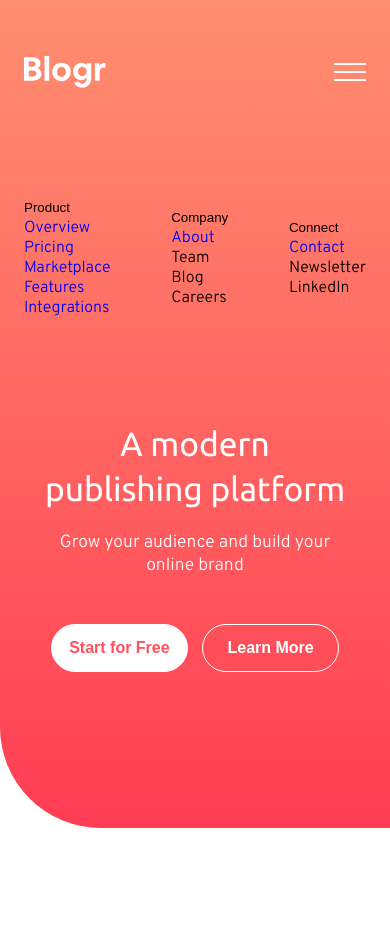
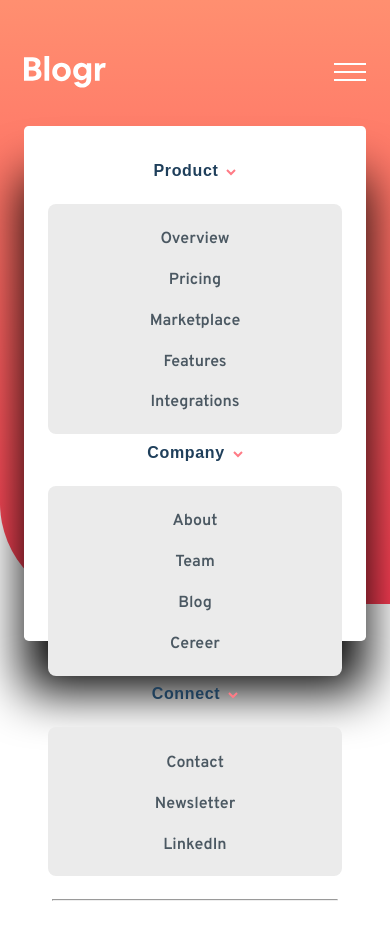
Before and after one commit to MojtabaMosavi/blogr-landing-page, a React (Create React App) app: page / in a window 390 px wide. Shown: the top 940 px of the page. Before the commit the page ends 844 px from the top, so only its background shows below. Built offline with nearby package versions, Linux system fonts and the light colour scheme.

Commit message:
compeleted only the nav styles for mobile view

```diff
--- a/src/components/Header/Header.jsx
+++ b/src/components/Header/Header.jsx
@@ -10,7 +10,9 @@ import Hero from "./Hero";
 const Header = () => {
     const [toggle,setToggle] = useState(false)
     return (
+
         <header className="header container">
+            <div className="header__content-wrapper">
                 <div className="header__nav-wrapper">
                 <Logo />
                 <HamburgerNav
@@ -19,6 +21,8 @@ const Header = () => {
                 </div>
                 < Nav/>
                 <Hero/>
+            </div>
+
         </header>
     );
 }
--- a/src/components/Header/Hero.jsx
+++ b/src/components/Header/Hero.jsx
@@ -5,8 +5,8 @@ const Hero = () => {
         <section className="header__hero">
             <h1 className="header__heading">  A modern publishing platform</h1>
             <p className="header__text">  Grow your audience and build your online brand</p>
-            <div className="header__btn-wrapper">
-                <button className="header__btn btn btn--white">  Start for Free</button>
+            <div className="header__cta-wrapper">
+                <button className="header__btn btn btn--white-bg">  Start for Free</button>
                 <button className="header__btn btn">  Learn More</button>
             </div>
         </section>
--- a/src/components/Header/Nav.jsx
+++ b/src/components/Header/Nav.jsx
@@ -4,50 +4,20 @@ import SubNav from "./SubNav";
 const Nav = (props) => {
     return (
         <nav className="header__nav" aria-label="navigation">
-            <div className="header__nav-content">
-                <ul className="header__nav-wrapper">
-                        <SubNav
-                        title={"Product"}
-                        items={["Overview","Pricing","Marketplace","Features","Integrations"]}/>
+            <ul className="header__links-wrapper">
+                    <SubNav title={"Product"}
+                            items={["Overview","Pricing","Marketplace","Features","Integrations"]}/>
+                    <SubNav title={"Company"}
+                            items={["About","Team","Blog","Cereer"]}/>
 
+                    <SubNav title={"Connect"}
+                            items={["Contact","Newsletter","LinkedIn"]}/>
 
-
-                        <li className="header__dropdown">
-                            <button
-                            className="header__dropdown-title"
-                            type="button"
-                            aria-expanded="true"
-                            aria-controls="subnav2">
-                            Company
-                            </button>
-
-                            <ul className="header__dropdown-menu" id="subnav2">
-                                    <li><a href="#" className="header__link">About</a></li>
-                                    <li><a href="#" className="header__link"></a>Team</li>
-                                    <li><a href="#" className="header__link"></a>Blog</li>
-                                    <li><a href="#" className="header__link"></a>Careers</li>
-                                </ul>
-                        </li>
-
-
-                        <li className="header__dropdown">
-                            <button
-                            className="header__drowpdown-title"
-                            type="button"
-                            aria-controls="subnav3"
-                            aria-expanded="true">
-                            Connect
-                            </button>
-
-                            <ul className="header__dropfdown-menu" id="subnav3">
-                                <li><a href="#" className="header__link">Contact</a></li>
-                                <li><a href="#" className="header__link"></a>Newsletter</li>
-                                <li><a href="#" className="header__link"></a>LinkedIn</li>
-                            </ul>
-
-                            </li>
-
-                    </ul>
+            </ul>
+            <hr className="header__divider divider" />
+            <div className="header__btn-wrapper">
+                <a href="/" className="header__btn btn">Login</a>
+                <a href="/" className="header__btn btn">  Sign Up</a>
             </div>
         </nav>
     );
--- a/src/components/Header/SubNav.jsx
+++ b/src/components/Header/SubNav.jsx
@@ -12,9 +12,9 @@ const SubNav = (props) => {
                 </button>
 
                 <ul className="header__dropdown-menu" id="subnav1">
-                    <li> {props.items.map(
-                        item => <li><a href="#" className="header__link" key={item}>{item}</a></li>)}
-                    </li>
+                    {props.items.map(
+                        item => <li><a href="/" className="header__dropdown-link" key={item}>{item}</a></li>)}
+
                 </ul>
             </li>
     );
--- a/src/css/main.css
+++ b/src/css/main.css
@@ -86,6 +86,7 @@ h4,
 h5,
 h6 {
   font-family: "Ubuntu", sans-serif;
+  color: #1f3f5b;
 }
 
 /* || btn */
@@ -103,20 +104,34 @@ h6 {
   align-items: center;
   justify-content: center;
   flex-direction: row;
-  /* hover state for modified button*/
+  /*|| hover state for modified button*/
+  /*|| btn with gradient background */
+  /*|| btn black text*/
 }
 .btn:hover {
   background-color: white;
   color: #ff525d;
 }
-.btn--white {
+.btn--white-bg {
   background-color: white;
   color: #ff525d;
 }
-.btn--white:hover {
+.btn--white-bg:hover {
   color: white;
   background-color: #ff7a85;
   border: none;
+}
+.btn--gradient-bg {
+  font-size: 1rem;
+  background: linear-gradient(to right, #ff8f70, #ff3d54);
+}
+.btn--gradient-bg:hover {
+  color: white;
+  background: #ff7a85;
+  border: none;
+}
+.btn--black-text {
+  color: #1f3f5b;
 }
 
 /*|| Hamburger menu*/
@@ -148,11 +163,23 @@ h6 {
   transform: rotate(-45deg) translate(3px, -2px);
 }
 
+/* divider*/
+.divider {
+  height: 1px;
+}
+
 /* || Header */
 .header {
   background: linear-gradient(to bottom, #ff8f70, #ff3d54);
   padding-top: 3.5rem;
   border-bottom-left-radius: 6.3rem;
+  /*dropdown styles */
+  /*|| divider*/
+  /*|| btn-wrapper*/
+  /*|| hero styles */
+}
+.header__content-wrapper {
+  position: relative;
 }
 .header__logo > img {
   max-width: 81%;
@@ -163,6 +190,76 @@ h6 {
   justify-content: space-between;
   flex-direction: row;
   margin-bottom: 6.5rem;
+}
+.header__nav {
+  display: flex;
+  align-items: center;
+  justify-content: flex-start;
+  flex-direction: column;
+  text-align: center;
+  position: absolute;
+  width: 100%;
+  top: 4.4rem;
+  height: 94%;
+  border-radius: 0.3rem;
+  background-color: white;
+  padding: 2.2rem 1.5rem;
+  box-shadow: 0px 50px 50px black;
+}
+.header__links-wrapper {
+  margin-bottom: 1.4rem;
+  width: 100%;
+  display: flex;
+  align-items: center;
+  justify-content: center;
+  flex-direction: column;
+}
+.header__dropdown {
+  cursor: pointer;
+  width: 100%;
+}
+.header__dropdown:not(:last-child) {
+  margin-bottom: 0.6rem;
+}
+.header__dropdown-title {
+  margin-bottom: 1.5rem;
+  font-size: 1rem;
+  letter-spacing: 0.04rem;
+  color: #1f3f5b;
+  font-weight: 700;
+  /* the arrow */
+}
+.header__dropdown-title::after {
+  content: url("../assets/images/icon-arrow-dark.svg");
+  margin-left: 0.5rem;
+}
+.header__dropdown-menu {
+  padding: 1.6rem 0 0.07rem 0;
+  border-radius: 0.5rem;
+  background-color: #ebebeb;
+  font-weight: 700;
+}
+.header__dropdown-menu > li {
+  margin-bottom: 1.3rem;
+}
+.header__dropdown-link {
+  color: #4b5862;
+}
+.header__divider {
+  width: 97%;
+  color: #ebebeb;
+  margin-bottom: 1rem;
+}
+.header__btn-wrapper {
+  width: 100%;
+  padding: 0.5rem;
+}
+.header__btn-wrapper > :nth-child(1), .header__btn-wrapper > :nth-child(2) {
+  margin: 0 auto;
+  font-size: 1.1rem;
+}
+.header__btn-wrapper > :not(:first-child) {
+  margin-top: 0.3rem;
 }
 .header__hero {
   color: white;
@@ -176,12 +273,13 @@ h6 {
   line-height: 2.8rem;
   font-weight: 300;
   margin-bottom: 1.2rem;
+  color: white;
 }
 .header__text {
   font-size: 1.1rem;
   margin-bottom: 2.9rem;
 }
-.header__btn-wrapper {
+.header__cta-wrapper {
   max-width: 18rem;
   margin: 0 auto;
   display: flex;
--- a/src/scss/abstacts/_variables.scss
+++ b/src/scss/abstacts/_variables.scss
@@ -3,13 +3,14 @@
 /* Neutral */
 $CTA-text: hsl(356, 100%, 66%);
 $CTA-hover-background: hsl(355, 100%, 74%);
-$headings: -hsl(208, 49%, 24%);
+$headings: hsl(208, 49%, 24%);
 
 /* Neutral*/
 $white: hsl(0, 0%, 100%);
 $footer-text: hsl(240, 2%, 79%);
 $body-copy: hsl(207, 13%, 34%);
 $footer-background: hsl(240, 10%, 16%);
+$dropdown-bg: hsl(0deg, 0%, 92%);
 
 /* Background gradient - Intro/CTA mobile nav:*/
 $Intro-CTA-mobile-nav-from: hsl(13, 100%, 72%);
--- a/src/scss/base/_typography.scss
+++ b/src/scss/base/_typography.scss
@@ -12,4 +12,5 @@ h4,
 h5,
 h6 {
   font-family: abs.$font-seconday;
+  color: abs.$headings;
 }
--- /dev/null
+++ b/src/scss/components/_divider.scss
@@ -0,0 +1,5 @@
+/* divider*/
+
+.divider {
+  height: 1px;
+}
--- a/src/scss/components/_index.scss
+++ b/src/scss/components/_index.scss
@@ -1,2 +1,3 @@
 @forward "./btn";
 @forward "./menu";
+@forward "./divider";
--- a/src/scss/layout/_header.scss
+++ b/src/scss/layout/_header.scss
@@ -9,6 +9,10 @@
   );
   padding-top: 3.5rem;
   border-bottom-left-radius: 6.3rem;
+  &__content-wrapper {
+    position: relative;
+  }
+
   &__logo {
     & > img {
       max-width: 81%;
@@ -19,6 +23,86 @@
     @include abs.flex-container();
     margin-bottom: 6.5rem;
   }
+
+  &__nav {
+    @include abs.flex-container($js-con: flex-start, $flex-d: column);
+    text-align: center;
+    position: absolute;
+    width: 100%;
+    top: 4.4rem;
+    height: 94%;
+    border-radius: 0.3rem;
+    background-color: abs.$white;
+    padding: 2.2rem 1.5rem;
+    box-shadow: 0px 50px 50px black;
+  }
+
+  &__links-wrapper {
+    margin-bottom: 1.4rem;
+    width: 100%;
+    @include abs.flex-container($js-con: center, $flex-d: column);
+  }
+
+  /*dropdown styles */
+  &__dropdown {
+    cursor: pointer;
+    width: 100%;
+    &:not(:last-child) {
+      margin-bottom: 0.6rem;
+    }
+    &-title {
+      margin-bottom: 1.5rem;
+      font-size: 1rem;
+      letter-spacing: 0.04rem;
+      color: abs.$headings;
+      font-weight: 700;
+
+      /* the arrow */
+      &::after {
+        content: url("../assets/images/icon-arrow-dark.svg");
+        margin-left: 0.5rem;
+      }
+    }
+
+    &-menu {
+      padding: 1.6rem 0 0.07rem 0;
+      border-radius: 0.5rem;
+      background-color: abs.$dropdown-bg;
+      font-weight: 700;
+      & > li {
+        margin-bottom: 1.3rem;
+      }
+    }
+
+    &-link {
+      color: abs.$body-copy;
+    }
+  }
+
+  /*|| divider*/
+  &__divider {
+    width: 97%;
+    color: abs.$dropdown-bg;
+    margin-bottom: 1rem;
+  }
+
+  /*|| btn-wrapper*/
+  &__btn-wrapper {
+    width: 100%;
+    padding: 0.5rem;
+
+    & > :nth-child(1),
+    & > :nth-child(2) {
+      margin: 0 auto;
+      font-size: 1.1rem;
+    }
+
+    & > :not(:first-child) {
+      margin-top: 0.3rem;
+    }
+  }
+
+  /*|| hero styles */
 
   &__hero {
     color: abs.$white;
@@ -33,6 +117,7 @@
     line-height: 2.8rem;
     font-weight: 300;
     margin-bottom: 1.2rem;
+    color: abs.$white;
   }
 
   &__text {
@@ -40,7 +125,7 @@
     margin-bottom: 2.9rem;
   }
 
-  &__btn-wrapper {
+  &__cta-wrapper {
     max-width: 18rem;
     margin: 0 auto;
     @include abs.flex-container();
```
Also changed, not shown: src/scss/components/_btn.scss (+24 -3 lines), 1 other file (tests, documents, lock files or other folders). Lines whose indentation alone changed are shown as unchanged.
